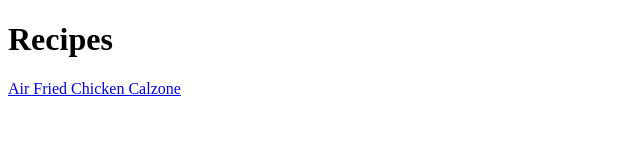
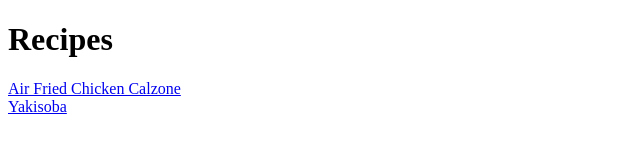
Before and after one commit to andrebianek/recipes, a plain HTML site: page index.html in a window 1280 px wide. Shown: the full height of the page, 0-640 px from the left. Drawn offline with Linux system fonts and the light colour scheme.

Commit message:
Add yakisoba img and index reference

```diff
--- a/index.html
+++ b/index.html
@@ -9,5 +9,7 @@
 <body>
     <h1>Recipes</h1>
     <a href="./food/air-fried-chicken-calzone.html">Air Fried Chicken Calzone</a>
+    <br>
+    <a href="./food/yakisoba.html">Yakisoba</a>
 </body>
 </html>
```
Also changed, not shown: img/yakisoba.jpg (added).
